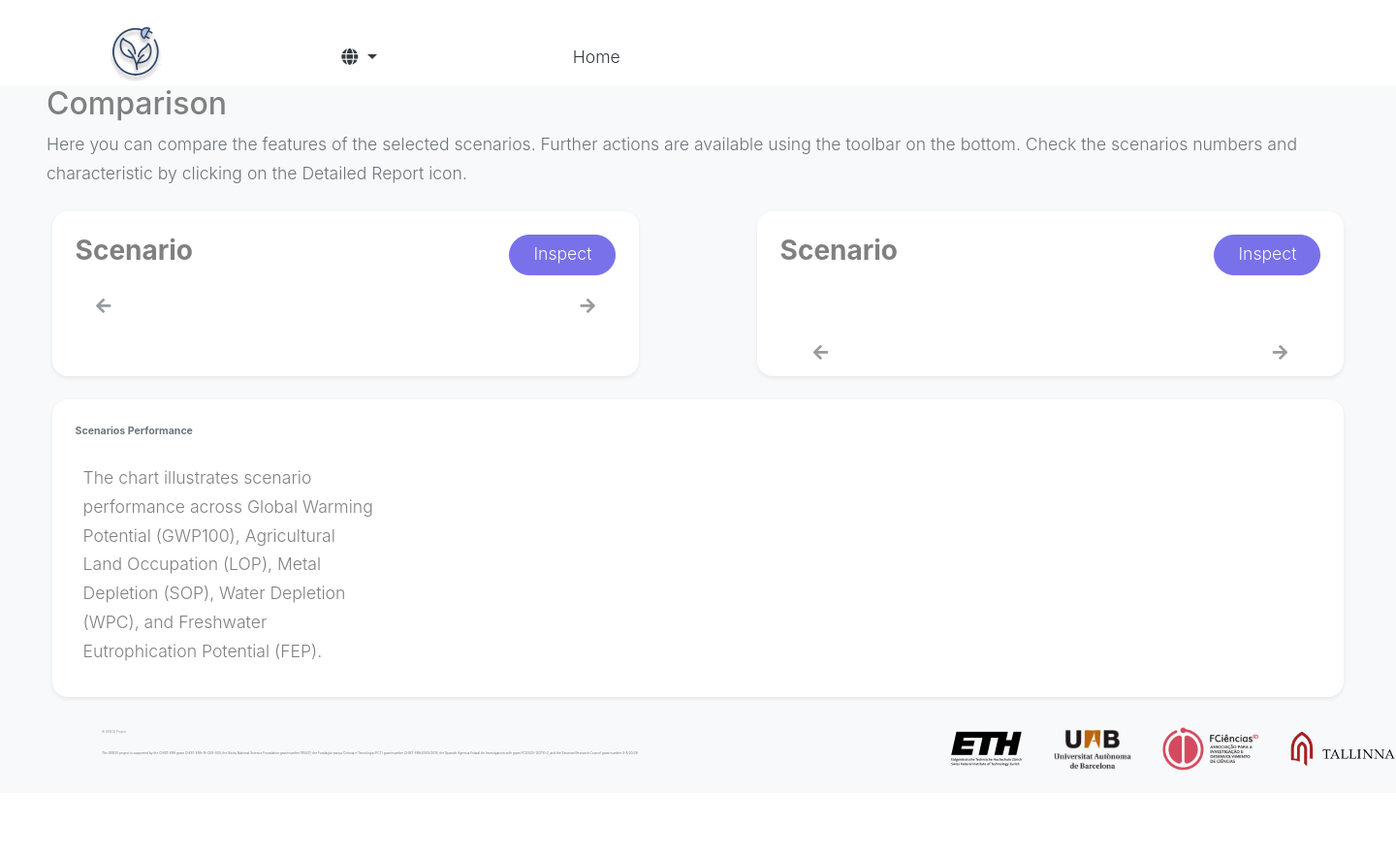
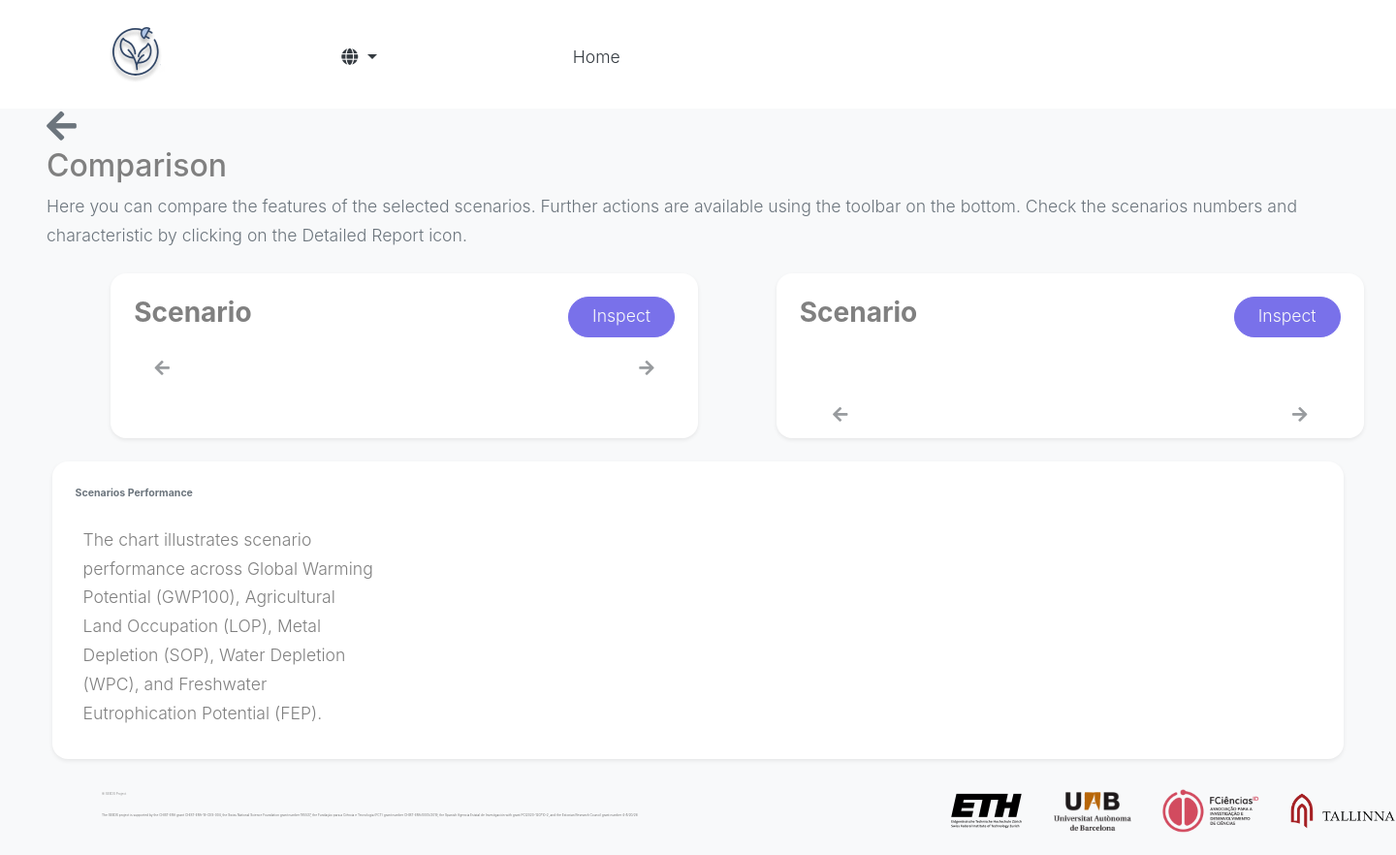
Before and after one commit to centre-for-educational-technology/Seeds_bootstrap, a Django app: template templates/compare_scenario.html in a window 1440 px wide; the page is wider, and only the part inside the window is pictured. Shown: that part at 97% size. Before the commit the page ends 795 px from the top of that part, so only its background shows below. Run offline with Django 4.2, Linux system fonts and the light colour scheme; the template is opened without the code that fills it, so the values that code supplies are empty; some libraries are stand-ins or nearby versions; some web fonts are replaced.

Commit message:
adding back button, closing #20

```diff
--- a/templates/compare_scenario.html
+++ b/templates/compare_scenario.html
@@ -12,6 +12,9 @@
     display: none;
   }
 </style>
+<div class="mt-4 mx-4 px-4 ">
+  <a class="text-muted" href="" onclick="history.back();"> <span class='fa fa-arrow-left fa-2x'></span><a>
+</div>
 <div class='d-flex px-4 mx-4 justify-content-between'>
   <div>
     <h2> {% translate 'Comparison'%} </h2>
--- a/templates/inspect_scenario.html
+++ b/templates/inspect_scenario.html
@@ -12,7 +12,9 @@
     display: none;
   }
 </style>
-
+<div class="mt-4 mx-4 px-4 ">
+  <a class="text-muted" href="" onclick="history.back();"> <span class='fa fa-arrow-left fa-2x'></span><a>
+</div>
 <div class='d-flex px-4 mx-4  justify-content-between'>
   <div class='py-1'>
     <h2> Scenario  {{data.scenario.id}} </h2>
```
